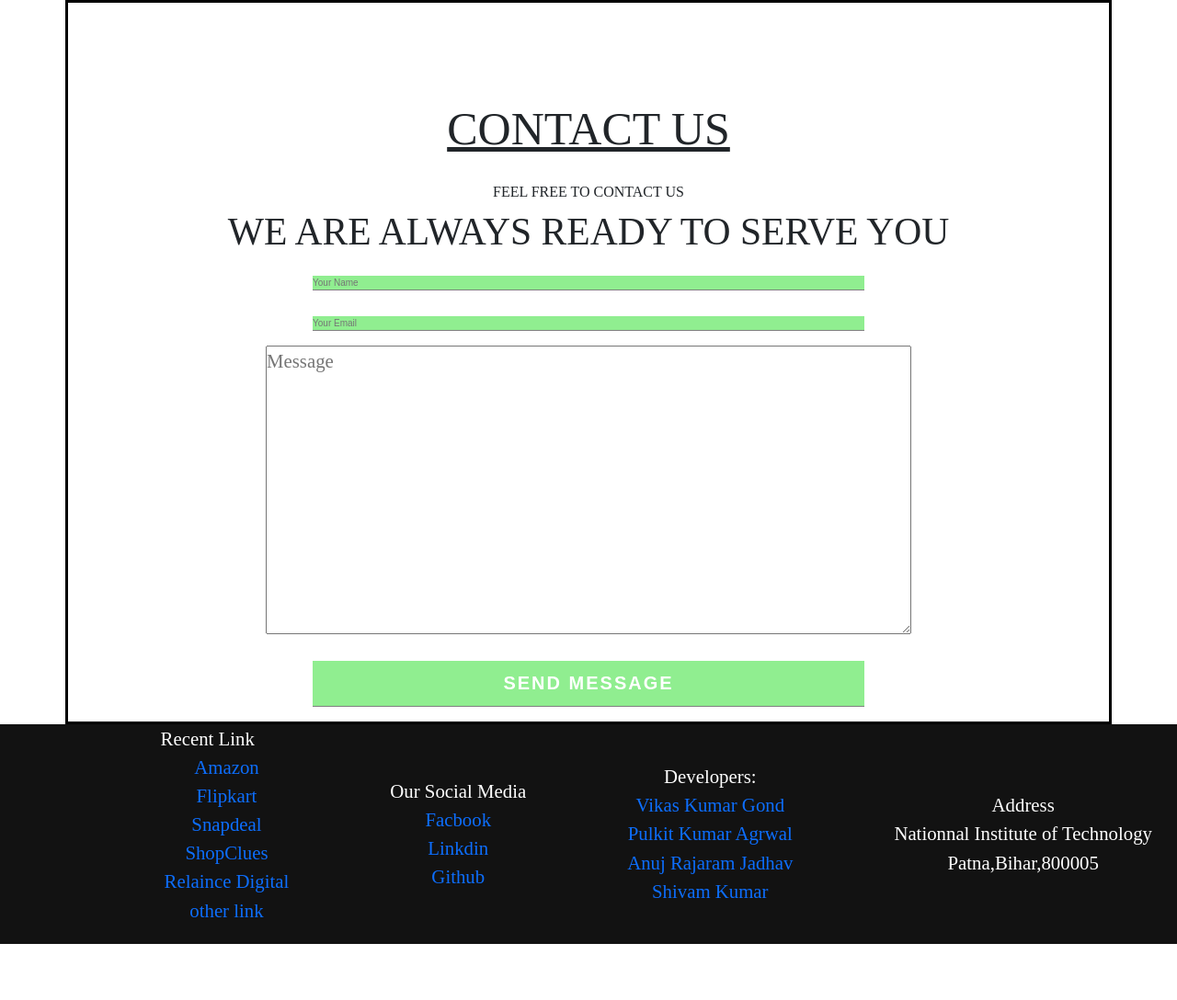
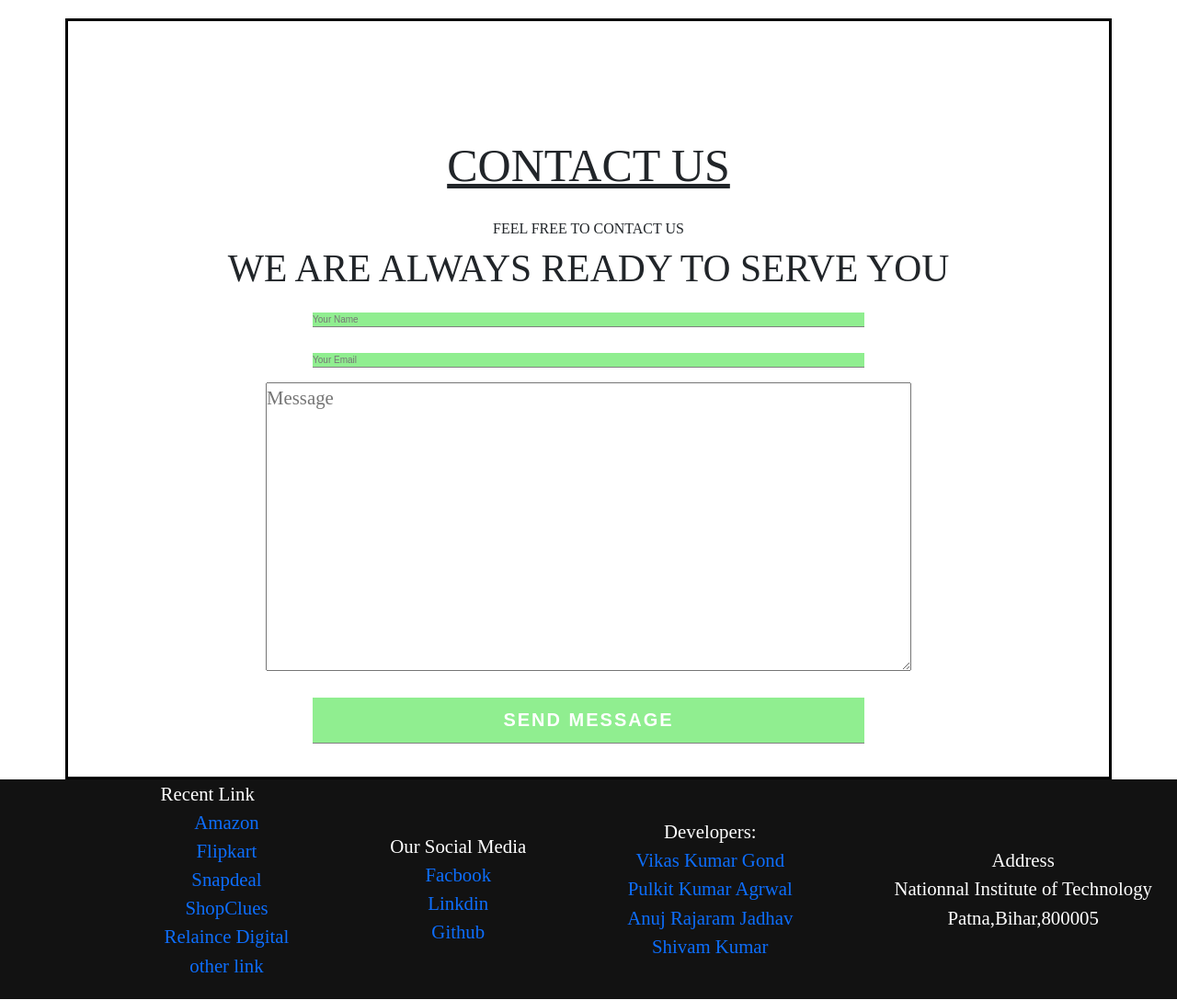
Before and after one commit to Hack-o-Heist/Heist-Compare, a Django app: page /contact in a window 1280 px wide. Shown: the part 73-1161 px from the top of the page at 92% size. Run offline with Django 3.2, Linux system fonts and the light colour scheme.

Commit message:
Update contact.css

```diff
--- a/core/static/css/contact.css
+++ b/core/static/css/contact.css
@@ -1,6 +1,8 @@
 .contact1{
+    margin-top: 20px;
     text-align:center;
     border: 3px solid black;
+    padding: 20px;
 }
 .contact-title1{
     margin-top: 100px;
```
